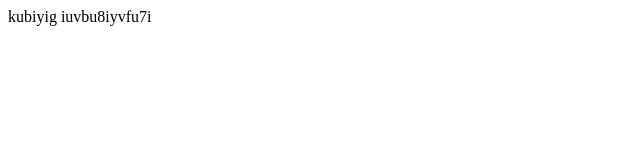
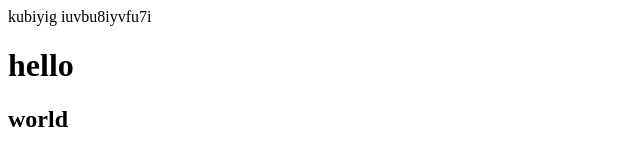
Before and after one commit to SakethGunda9603/GitDemo, a plain HTML site: page index.html in a window 1280 px wide. Shown: the whole page, without its empty margins (0-640 px from the left). Drawn offline with Linux system fonts and the light colour scheme.

Commit message:
modified

```diff
--- a/index.html
+++ b/index.html
@@ -7,6 +7,8 @@
 </head>
 <body>
     kubiyig iuvbu8iyvfu7i
+    <h1>hello</h1>
+    <h2>world</h2>
 
 </body>
 </html>
```
